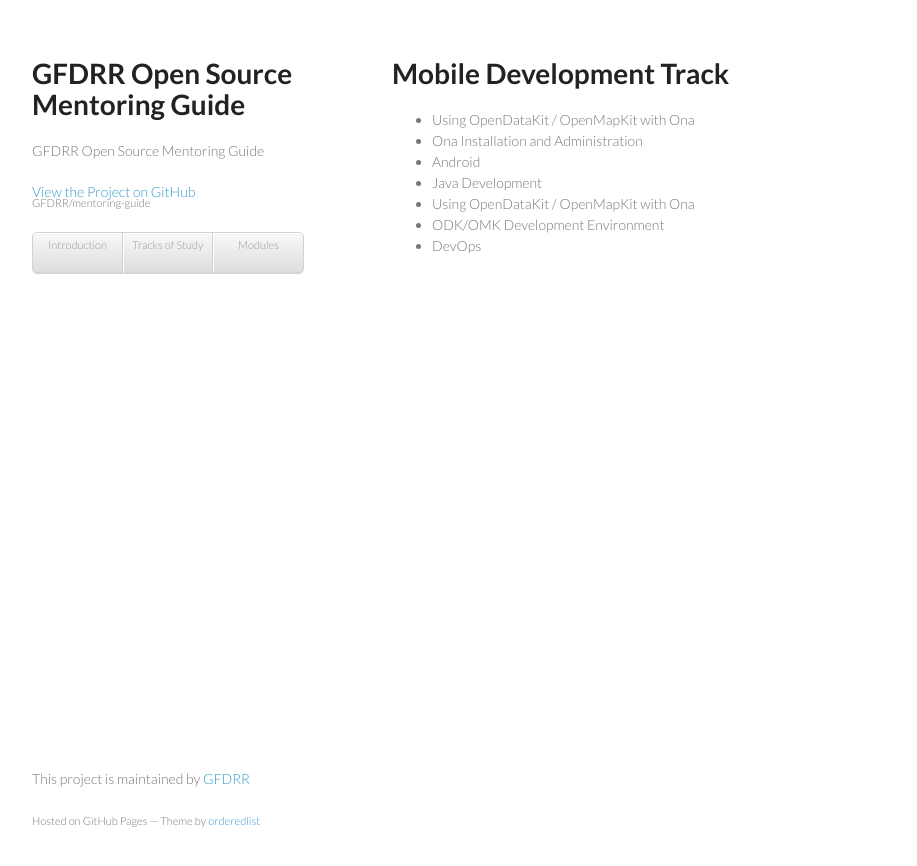
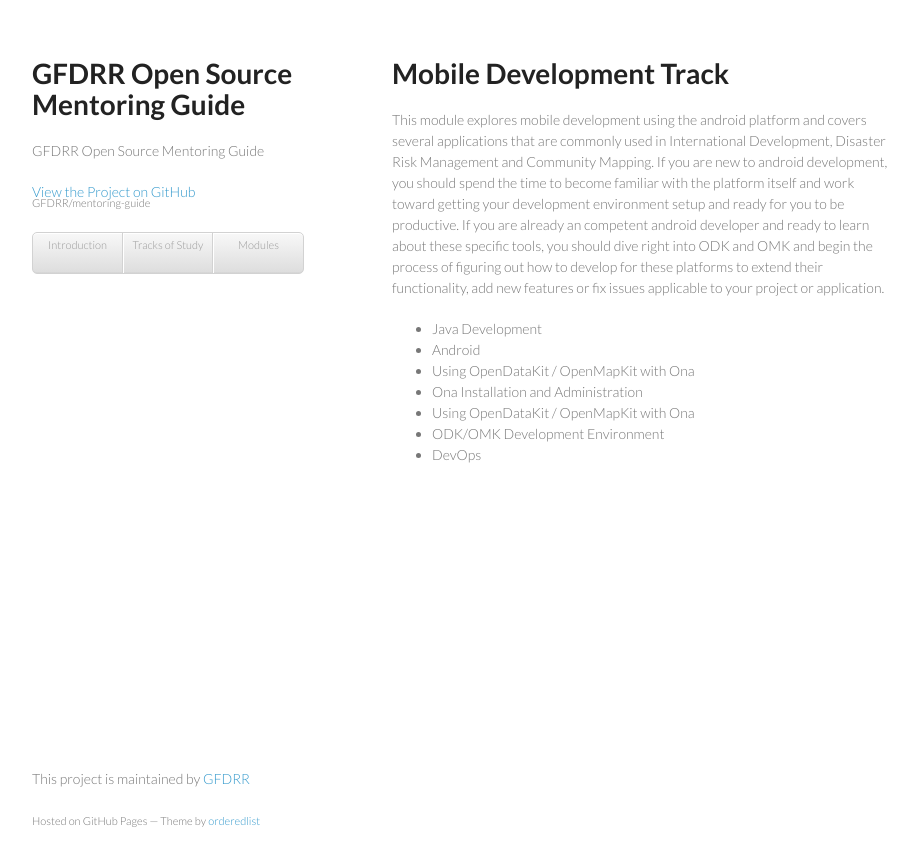
Before and after one commit to GFDRR/mentoring-guide, a Jekyll site: the page built from _tracks/mobile.md, in a window 1280 px wide. Shown: the top 866 px of the page, without its empty margins (178-1095 px from the left). Built offline with Jekyll 4.4.1, drawn with Linux system fonts in a browser that asks for light colours.

Commit message:
Add summaries to tracks of study (closes #2)

```diff
--- a/_tracks/mobile.md
+++ b/_tracks/mobile.md
@@ -7,10 +7,12 @@
 Mobile Development Track
 ========================
 
+This module explores mobile development using the android platform and covers several applications that are commonly used in International Development, Disaster Risk Management and Community Mapping. If you are new to android development, you should spend the time to become familiar with the platform itself and work toward getting your development environment setup and ready for you to be productive. If you are already an competent android developer and ready to learn about these specific tools, you should dive right into ODK and OMK and begin the process of figuring out how to develop for these platforms to extend their functionality, add new features or fix issues applicable to your project or application.
+
+* Java Development
+* Android
 * Using OpenDataKit / OpenMapKit with Ona
 * Ona Installation and Administration
-* Android
-* Java Development
 * Using OpenDataKit / OpenMapKit with Ona
 * ODK/OMK Development Environment
 * DevOps
```
Also changed, not shown: _tracks/analysis_viz.md (+2 -0 lines), _tracks/common.md (+2 -0 lines), _tracks/geonode.md (+1 -1 lines), _tracks/gis.md (+2 -0 lines), _tracks/osm.md (+2 -0 lines).
